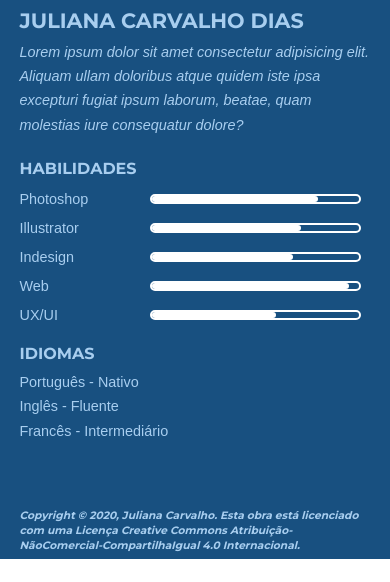
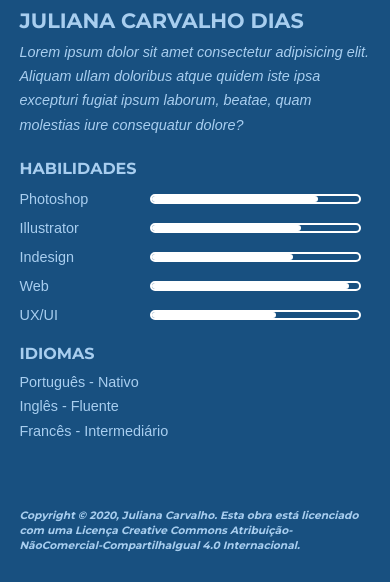
Before and after one commit to ga-fleury/Projeto-Final-Curso-Web-2020, a plain HTML site: page index.html in a window 390 px wide. Shown: the part 3943-4525 px from the top of the page. Before the commit the page ends 4502 px from the top, so only its background shows below. Drawn offline with Linux system fonts and the light colour scheme.

Commit message:
footer spacing

```diff
--- a/css/_queries.scss
+++ b/css/_queries.scss
@@ -79,4 +79,7 @@
       margin: 0 5%;
     }
   }
+  footer {
+    padding-bottom: 30px;
+  }
 }
```
Also changed, not shown: css/main.css, 1 other file.
